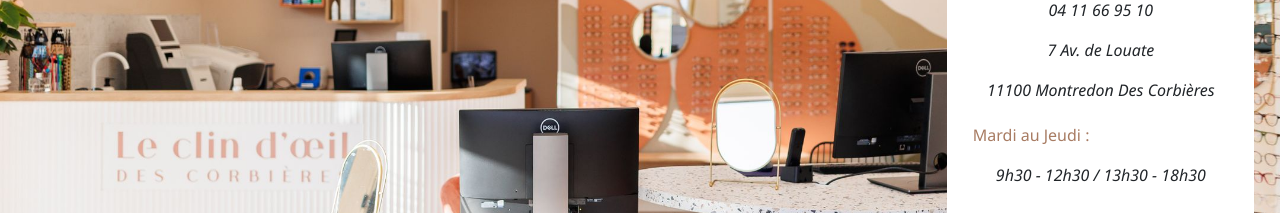
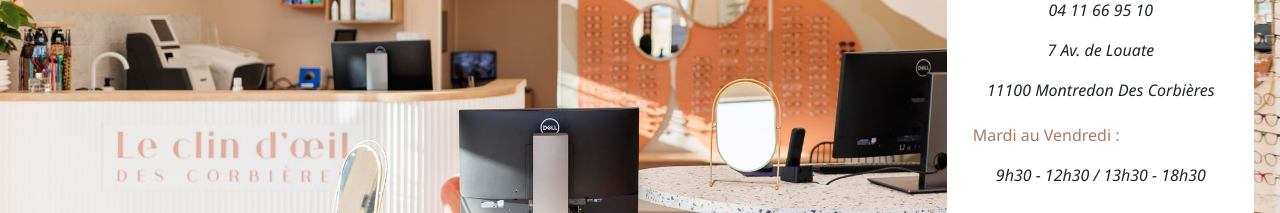
Before and after one commit to marissart/clinDoeilCorbieres, a Next.js app: page / in a window 1280 px wide. Shown: the part 1240-1453 px from the top of the page. Built offline with nearby package versions, Linux system fonts and the light colour scheme.

Commit message:
changement horires

```diff
--- a/app/page.js
+++ b/app/page.js
@@ -122,7 +122,7 @@
 
             <p className={styles.contactCardInfo}>11100 Montredon Des Corbières</p>
 
-            <p className={styles.contactCardDay}>Mardi au Jeudi :</p>
+            <p className={styles.contactCardDay}>Mardi au Vendredi :</p>
 
             <p className={styles.contactCardInfo}>9h30 - 12h30 / 13h30 - 18h30</p>
 
```
